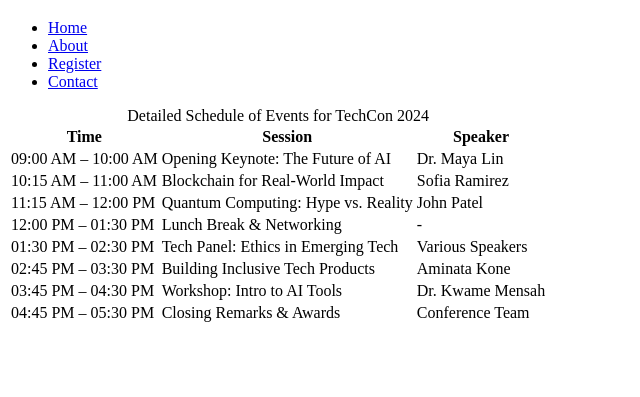
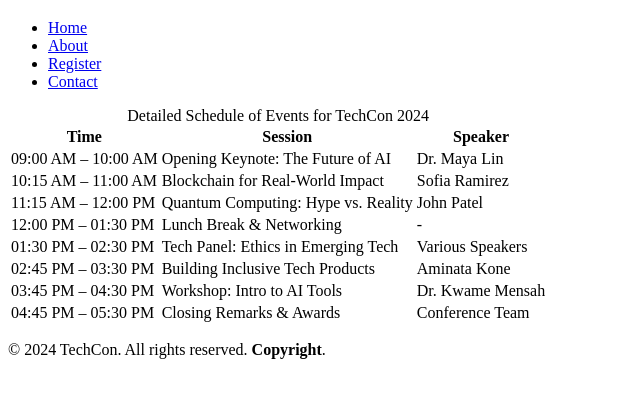
Before and after one commit to Jorgeeshun/TechCon_HTML, a plain HTML site: page techcon_website/schedule.html in a window 1280 px wide. Shown: the part 61-458 px from the top of the page, without its empty margins (0-640 px from the left). Drawn offline with Linux system fonts and the light colour scheme.

Commit message:
File Created: schedule.html

```diff
--- a/techcon_website/schedule.html
+++ b/techcon_website/schedule.html
@@ -77,7 +77,9 @@
   </main>
 
   <!-- Footer -->
-
+  <footer>
+    <p>&copy; 2024 TechCon. All rights reserved. <strong>Copyright</strong>.</p>
+  </footer>
 
 </body>
 </html>
```
